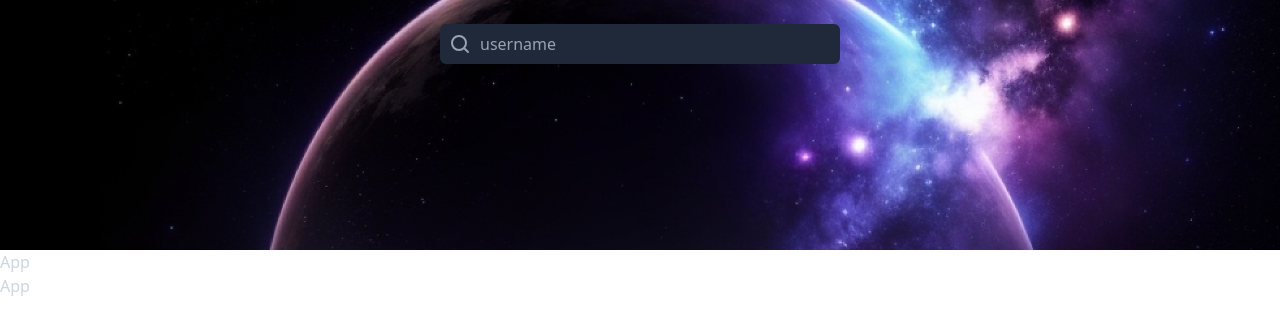
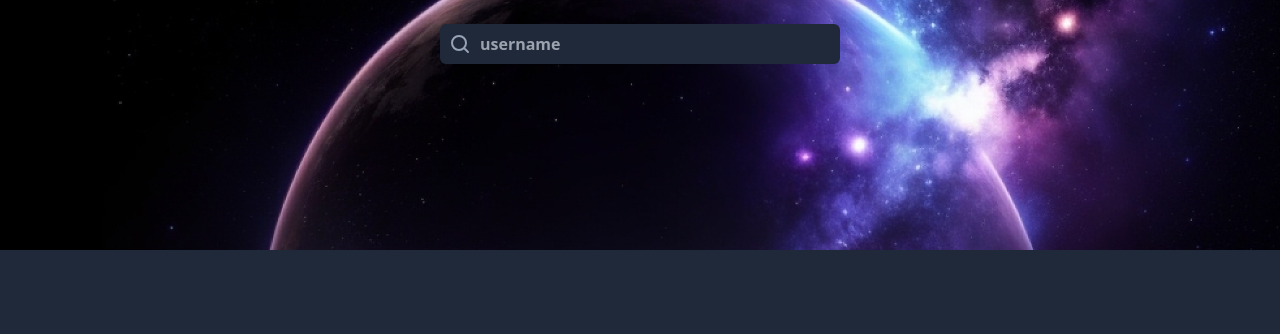
Before and after one commit to felixx78/GitHub-Profile, a React (Vite) app: page / in a window 1280 px wide. Shown: the top 334 px of the page. Built offline with nearby package versions, Linux system fonts and the light colour scheme.

Commit message:
added styles to src/App.tsx

```diff
--- a/src/App.tsx
+++ b/src/App.tsx
@@ -2,10 +2,8 @@ import Header from "./components/Header";
 
 function App() {
   return (
-    <div className="text-[#CDD5E0]">
+    <div className="min-h-screen bg-[#20293a] text-[#CDD5E0] font-semibold">
       <Header />
-      <h1>App</h1>
-      <p>App</p>
     </div>
   );
 }
```
